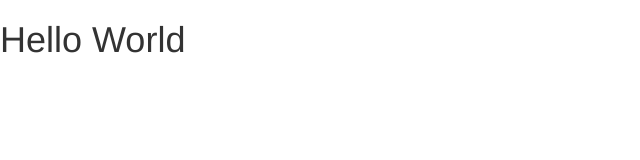
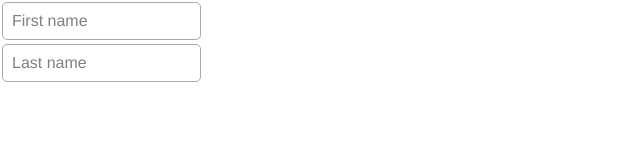
Before and after one commit to AleejandroReyna/placeholders-visibles, a React app: page / in a window 1280 px wide. Shown: the whole page, without its empty margins (0-640 px from the left). Built offline with nearby package versions, Linux system fonts and the light colour scheme.

Commit message:
placeholder finished

```diff
--- a/src/components/app.js
+++ b/src/components/app.js
@@ -1,7 +1,12 @@
 import React, { Component } from "react"
+import Placeholder from "./placeholder"
 
 export default class App extends Component {
   render() {
-    return <h1>Hello World</h1>
+	  return (
+       <div>
+	       <Placeholder placeholder="First name" />
+	       <Placeholder placeholder="Last name" />
+       </div>)
   }
 }
--- /dev/null
+++ b/src/components/placeholder.js
@@ -0,0 +1,24 @@
+import React, {Component} from "react"
+
+export default class Placeholder extends Component {
+ constructor(props) {
+  super(props);
+  this.state = {text: ''};
+  this.handleInputChange = this.handleInputChange.bind(this);
+ }
+
+ handleInputChange(e) {
+  let newText = e.target.value;
+  this.setState({text: newText});
+ }
+
+ render() {
+   let spanClass = (this.state.text) ? "stamp" : "placeholder";
+   return(
+     <div className="fancy-input">
+       <input type="text" value={this.state.text} onChange={this.handleInputChange} />
+       <span className={spanClass}>{this.props.placeholder}</span>
+     </div>
+   )
+ }
+}
```
Also changed, not shown: dist/index.html, dist/stylesheets/style.css (added).
